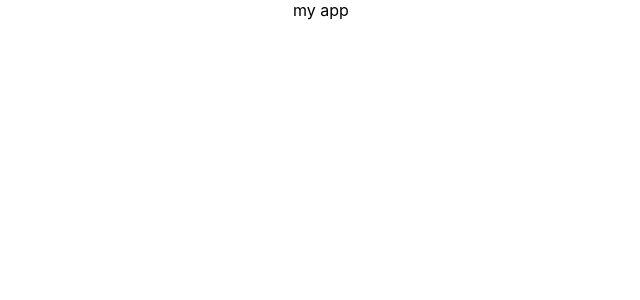
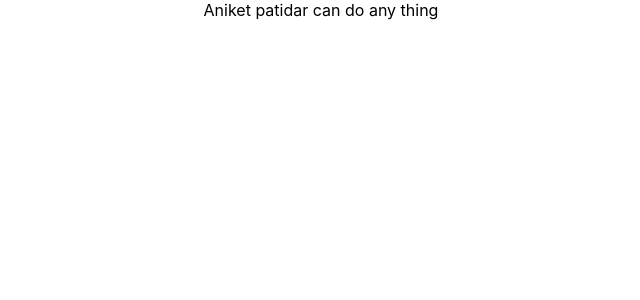
Before and after one commit to aniketpatidar123/react-action, a React (Create React App) app: page / in a window 1280 px wide. Shown: the top 300 px of the page, without its empty margins (319-959 px from the left). Built offline with nearby package versions, Linux system fonts and the light colour scheme.

Commit message:
Update App.js

```diff
--- a/src/App.js
+++ b/src/App.js
@@ -3,7 +3,7 @@ import './App.css';
 function App() {
   return (
     <div className="App">
-     my app
+ Aniket patidar can do  any  thing
     </div>
   );
 }
```
